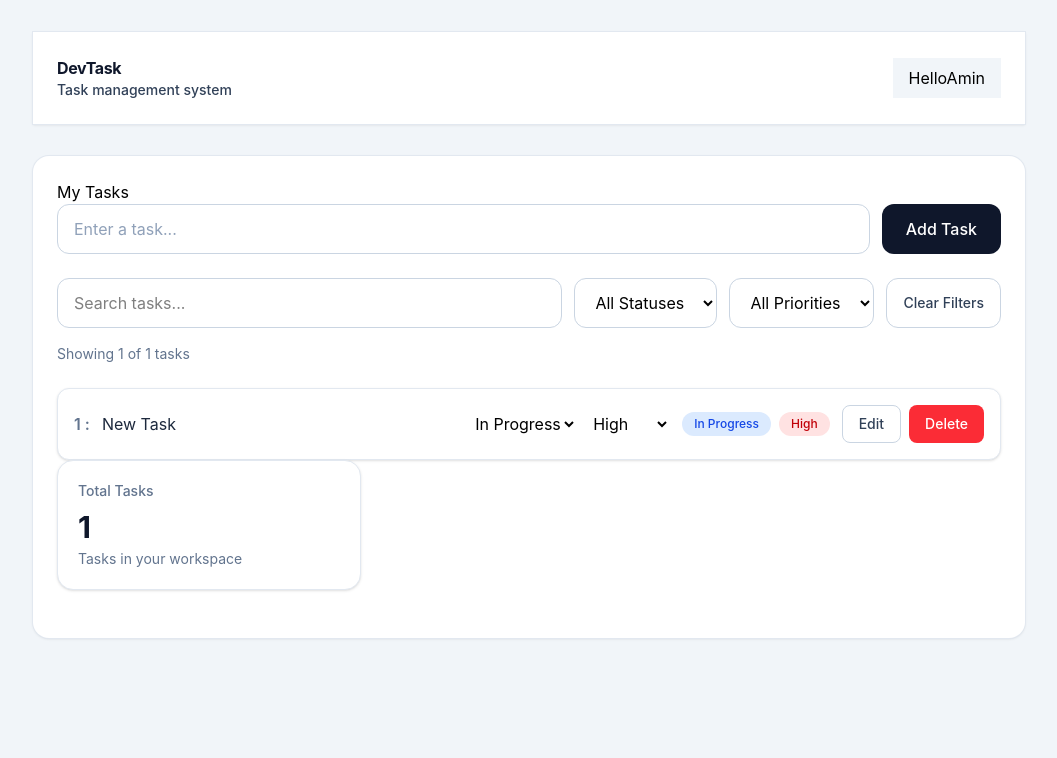
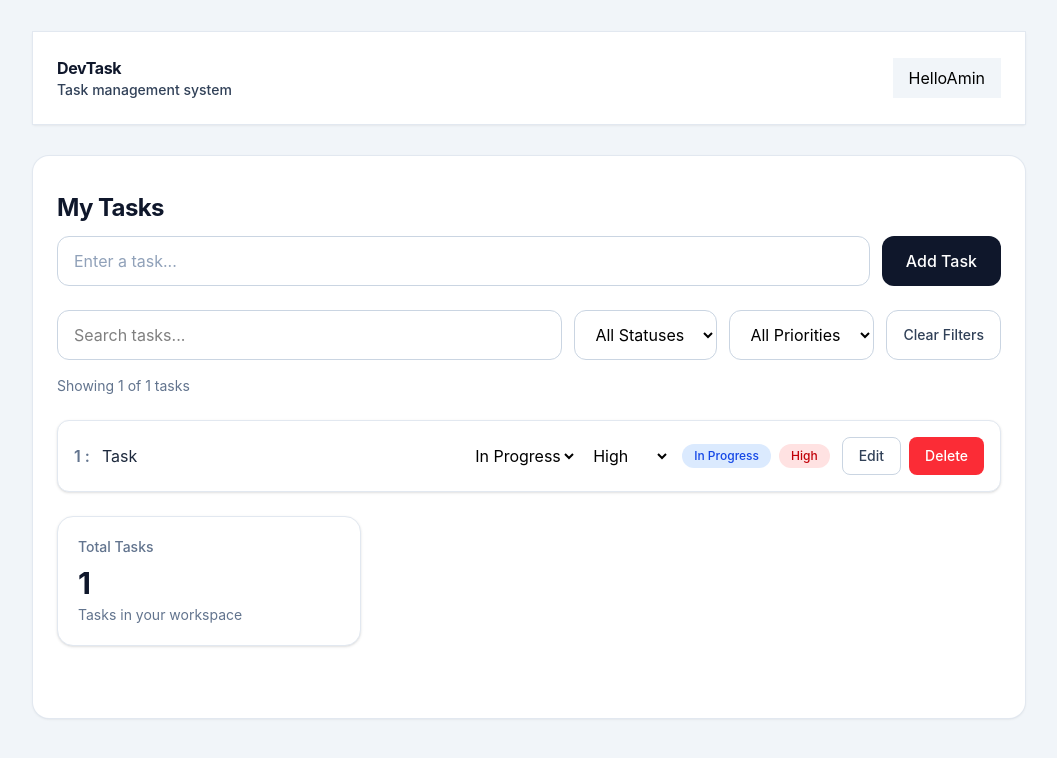
Before and after one commit to amin-ahankoubi/devtask-react-typescript, a React (Vite) app: page / in a window 1280 px wide. Shown: the top 758 px of the page, without its empty margins (111-1168 px from the left). Built offline with nearby package versions, Linux system fonts and the light colour scheme.

Commit message:
feat: persist tasks with local storage

```diff
--- a/src/App.tsx
+++ b/src/App.tsx
@@ -15,23 +15,66 @@ function App() {
 
   const [priorityFilter, setPriorityFilter] = useState<Task['priority'] | 'all'>('all')
 
+  const initialTasks: Task[] = [
+    {
+      id: 1,
+      title: 'Task',
+      status: 'in-progress',
+      priority: 'high',
+    },
+  ]
+
   const [tasks, setTasks] = useState<Task[]>(() => {
-
     const savedTasks = localStorage.getItem('devtask-tasks')
 
     if (savedTasks) {
-      return JSON.parse(savedTasks)
+      try {
+        const parsedTasks = JSON.parse(savedTasks)
+
+        if (isTaskArray(parsedTasks)) {
+          return parsedTasks
+        }
+
+        return initialTasks
+      } catch {
+        return initialTasks
+      }
     }
-    return [
-      {
-        id: 1,
-        title: 'New Task',
-        status: 'in-progress',
-        priority: 'high',
-      }
-    ]
+
+    return initialTasks
+  })
+
+  function isTask(value: unknown) {
+    return (
+      typeof value === 'object' &&
+      value !== null &&
+      typeof value.id === 'number' &&
+      typeof value.title === 'string'
+      &&
+      (
+        value.status === 'todo' ||
+        value.status === 'in-progress' ||
+        value.status === 'done'
+      )
+      &&
+      (
+        value.priority === 'low' ||
+        value.priority === 'medium' ||
+        value.priority === 'high'
+      )
+    )
   }
-  )
+
+  function isTaskArray(value: unknown) {
+    return Array.isArray(value) && value.every(item => isTask(item))
+  }
+
+  console.log(isTask({
+    id: 1,
+    title: 'Learn React',
+    status: 'done',
+    priority: 'high'
+  }))
 
   useEffect(() => {
     localStorage.setItem('devtask-tasks', JSON.stringify(tasks))
@@ -125,7 +168,10 @@ function App() {
         />
 
         <main className="rounded-2xl bg-white p-6 shadow-sm ring-1 ring-slate-200">
-          <h2>My Tasks</h2>
+          <h2
+            className='my-3 text-2xl font-bold tracking-tight text-slate-900'>
+            My Tasks
+          </h2>
 
           <TaskForm
             value={newTaskTitle}
@@ -155,7 +201,7 @@ function App() {
           />
 
           <section className="mb-6 grid gap-4 sm:grid-cols-2 lg:grid-cols-3">
-            <div className="rounded-2xl border border-slate-200 bg-white p-5 shadow-sm">
+            <div className="my-6 rounded-2xl border border-slate-200 bg-white p-5 shadow-sm">
               <p className="text-sm font-medium text-slate-500">
                 Total Tasks
               </p>
```
